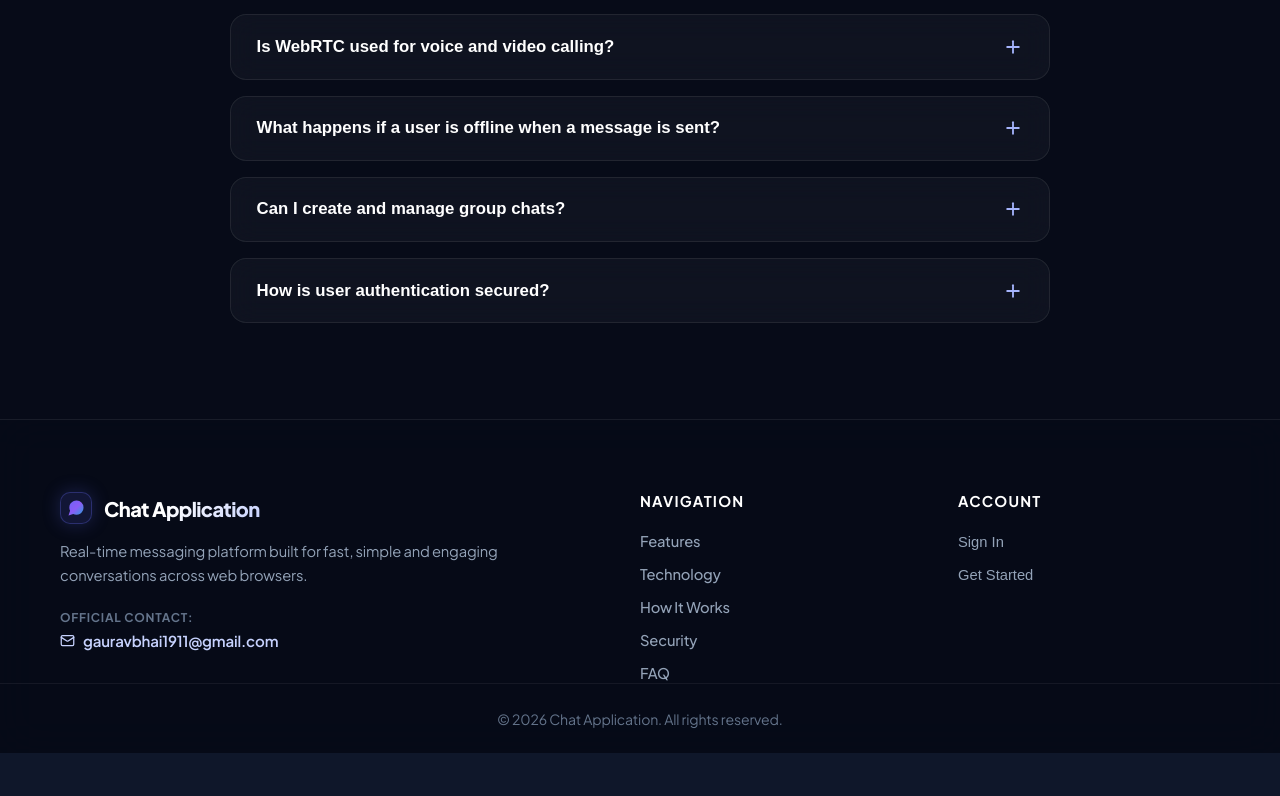
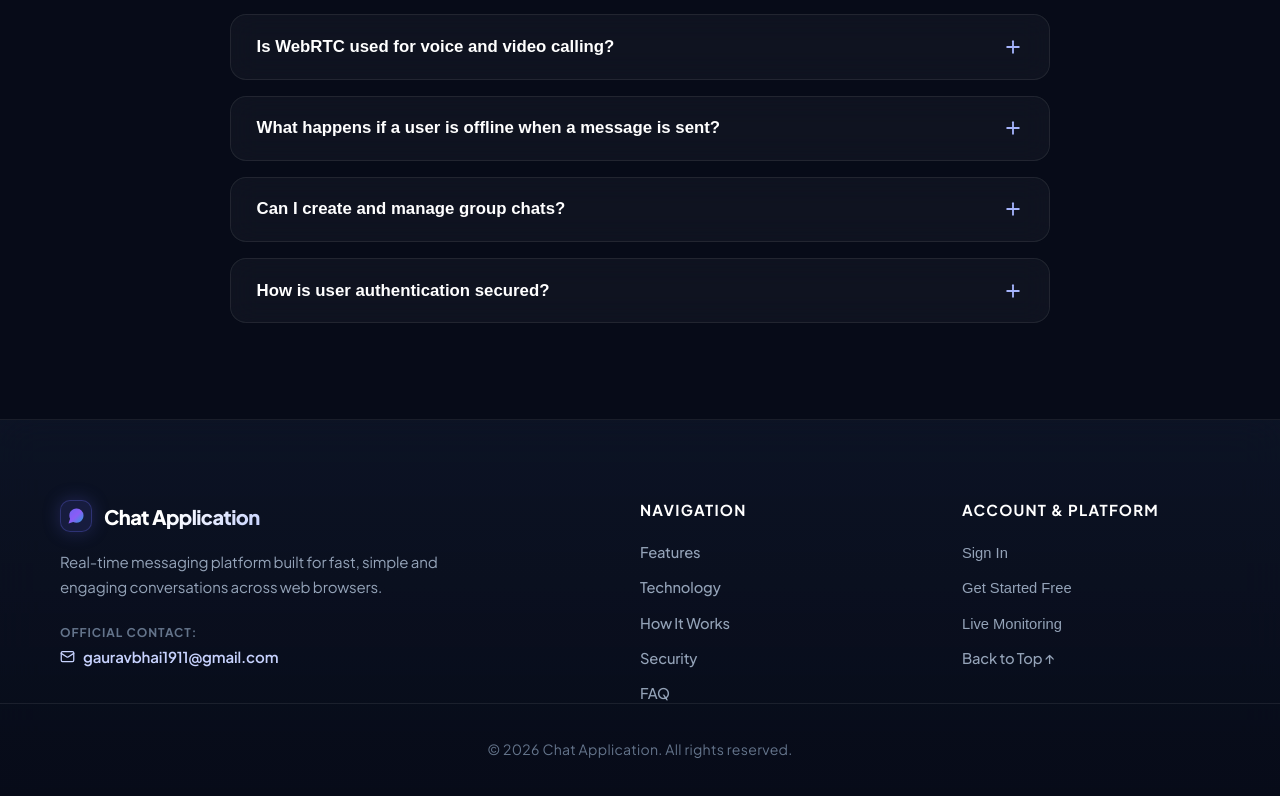
Before and after one commit to gaurav-1911/bidirectional-chat, a React (Vite) app in the folder Frontend/: page / in a window 1280 px wide. Shown: the part 4858-5654 px from the top of the page. Before the commit the page ends 5611 px from the top, so only its background shows below. Built offline with nearby package versions, Linux system fonts and the light colour scheme; no server answers.

Commit message:
style: enhance footer column balance and provide generous bottom spacing

```diff
--- a/Frontend/src/App.css
+++ b/Frontend/src/App.css
@@ -4012,48 +4012,48 @@ input[type="search"]::-webkit-search-cancel-button {
    -------------------------------------------------------------------------- */
 .landing-footer {
   border-top: 1px solid var(--landing-border);
-  background: rgba(7, 11, 24, 0.85);
+  background: linear-gradient(180deg, rgba(15, 23, 42, 0.7) 0%, rgba(7, 11, 24, 0.98) 100%);
   backdrop-filter: blur(20px);
   -webkit-backdrop-filter: blur(20px);
   margin-top: auto;
   position: relative;
   z-index: 2;
-  padding-top: 4.5rem;
+  padding-top: 5rem;
 }
 
 .landing-footer-grid {
   display: grid;
   grid-template-columns: 2fr 1fr 1fr;
-  gap: 3.5rem;
-  padding-bottom: 3.5rem;
+  gap: 4rem;
+  padding-bottom: 4rem;
 }
 
 .footer-brand-header {
   display: flex;
   align-items: center;
   gap: 0.75rem;
-  margin-bottom: 1rem;
+  margin-bottom: 1.1rem;
 }
 
 .landing-footer-copy {
-  font-size: 0.92rem;
+  font-size: 0.94rem;
   color: var(--landing-text-secondary);
   max-width: 440px;
-  line-height: 1.6;
-  margin-bottom: 1.4rem;
+  line-height: 1.65;
+  margin-bottom: 1.6rem;
 }
 
 .landing-footer-contact {
   display: flex;
   flex-direction: column;
-  gap: 0.4rem;
+  gap: 0.45rem;
 }
 
 .contact-label {
   font-size: 0.75rem;
   font-weight: 700;
   text-transform: uppercase;
-  letter-spacing: 0.06em;
+  letter-spacing: 0.08em;
   color: var(--landing-text-muted);
 }
 
@@ -4065,21 +4065,21 @@ input[type="search"]::-webkit-search-cancel-button {
   font-size: 0.94rem;
   font-weight: 600;
   text-decoration: none;
-  transition: color 0.2s ease, transform 0.2s ease;
+  transition: all 0.25s ease;
 }
 
 .contact-email-link:hover {
   color: #ffffff;
-  transform: translateX(3px);
+  transform: translateX(4px);
 }
 
 .footer-col-title {
-  font-size: 0.92rem;
+  font-size: 0.94rem;
   font-weight: 700;
   text-transform: uppercase;
   letter-spacing: 0.08em;
   color: #ffffff;
-  margin: 0 0 1.25rem 0;
+  margin: 0 0 1.35rem 0;
 }
 
 .footer-links-list {
@@ -4088,7 +4088,7 @@ input[type="search"]::-webkit-search-cancel-button {
   margin: 0;
   display: flex;
   flex-direction: column;
-  gap: 0.75rem;
+  gap: 0.9rem;
 }
 
 .footer-links-list a,
@@ -4102,17 +4102,21 @@ input[type="search"]::-webkit-search-cancel-button {
   padding: 0;
   cursor: pointer;
   text-align: left;
-  transition: color 0.2s ease;
+  display: inline-flex;
+  align-items: center;
+  gap: 6px;
+  transition: all 0.25s cubic-bezier(0.16, 1, 0.3, 1);
 }
 
 .footer-links-list a:hover,
 .footer-action-link:hover {
-  color: #ffffff;
+  color: #c7d2fe;
+  transform: translateX(4px);
 }
 
 .landing-footer-bottom {
-  border-top: 1px solid rgba(255, 255, 255, 0.06);
-  padding: 1.6rem 0;
+  border-top: 1px solid rgba(255, 255, 255, 0.08);
+  padding: 2.25rem 0 3.75rem 0;
 }
 
 .footer-bottom-container {
@@ -4128,6 +4132,7 @@ input[type="search"]::-webkit-search-cancel-button {
   color: var(--landing-text-muted);
   margin: 0;
   text-align: center;
+  letter-spacing: 0.02em;
 }
 
 .footer-back-to-top {
--- a/Frontend/src/components/landing/Footer.tsx
+++ b/Frontend/src/components/landing/Footer.tsx
@@ -73,7 +73,7 @@ export const Footer: React.FC<FooterProps> = ({ onOpenAuth }) => {
 
         {/* Resources & Account */}
         <div className="landing-footer-col">
-          <h4 className="footer-col-title">Account</h4>
+          <h4 className="footer-col-title">Account & Platform</h4>
           <ul className="footer-links-list">
             <li>
               <button
@@ -90,14 +90,28 @@ export const Footer: React.FC<FooterProps> = ({ onOpenAuth }) => {
                 className="footer-action-link"
                 onClick={() => onOpenAuth('register')}
               >
-                Get Started
+                Get Started Free
               </button>
+            </li>
+            <li>
+              <button
+                type="button"
+                className="footer-action-link"
+                onClick={() => onOpenAuth('login')}
+              >
+                Live Monitoring
+              </button>
+            </li>
+            <li>
+              <a href="#hero" onClick={handleScrollToTop} className="footer-action-link">
+                Back to Top ↑
+              </a>
             </li>
           </ul>
         </div>
       </div>
 
-      {/* Bottom Legal Notice */}
+      {/* Bottom Legal Notice with Generous Spacing */}
       <div className="landing-footer-bottom">
         <div className="landing-container footer-bottom-container">
           <p className="copyright-text">
--- a/Frontend/src/components/landing/FooterResponsive.css
+++ b/Frontend/src/components/landing/FooterResponsive.css
@@ -7,18 +7,19 @@
 @media screen and (max-width: 860px) {
   .landing-footer-grid {
     grid-template-columns: 1fr !important;
-    gap: 2rem !important;
+    gap: 2.25rem !important;
+    padding-bottom: 2.5rem !important;
   }
 
   .landing-footer {
-    padding: 3rem 0 1.5rem 0 !important;
+    padding: 3.5rem 0 1.5rem 0 !important;
   }
 
   .landing-footer-bottom {
     flex-direction: column !important;
     gap: 12px !important;
     text-align: center !important;
-    padding-top: 1.5rem !important;
+    padding: 1.75rem 0 3.25rem 0 !important;
   }
 }
 
@@ -28,7 +29,8 @@
     font-size: 0.82rem !important;
   }
 
-  .footer-links-list a {
+  .footer-links-list a,
+  .footer-action-link {
     font-size: 0.85rem !important;
     padding: 4px 0 !important;
   }
@@ -37,12 +39,16 @@
     font-size: 0.82rem !important;
     word-break: break-all !important;
   }
+
+  .landing-footer-bottom {
+    padding: 1.5rem 0 3.5rem 0 !important;
+  }
 }
 
 /* 2. Desktop (861px+) */
 @media screen and (min-width: 861px) {
   .landing-footer-grid {
     grid-template-columns: 2fr 1fr 1fr !important;
-    gap: 3.5rem !important;
+    gap: 4rem !important;
   }
 }
```
